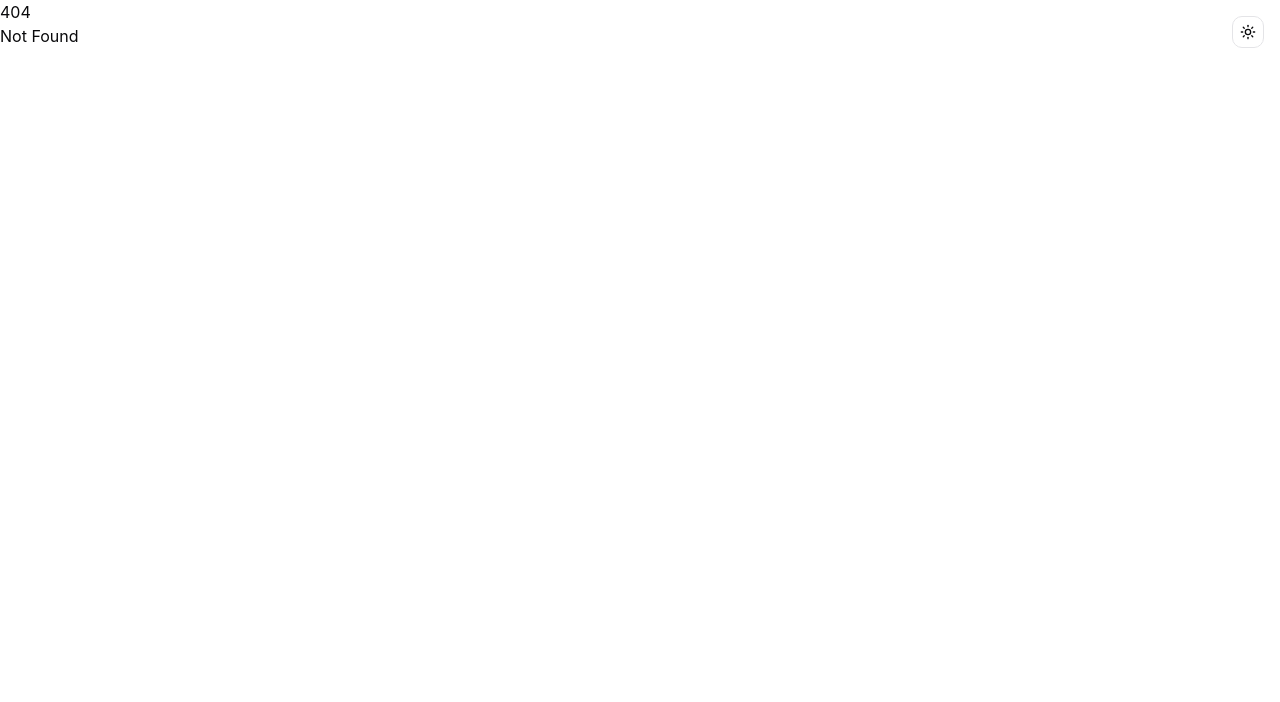
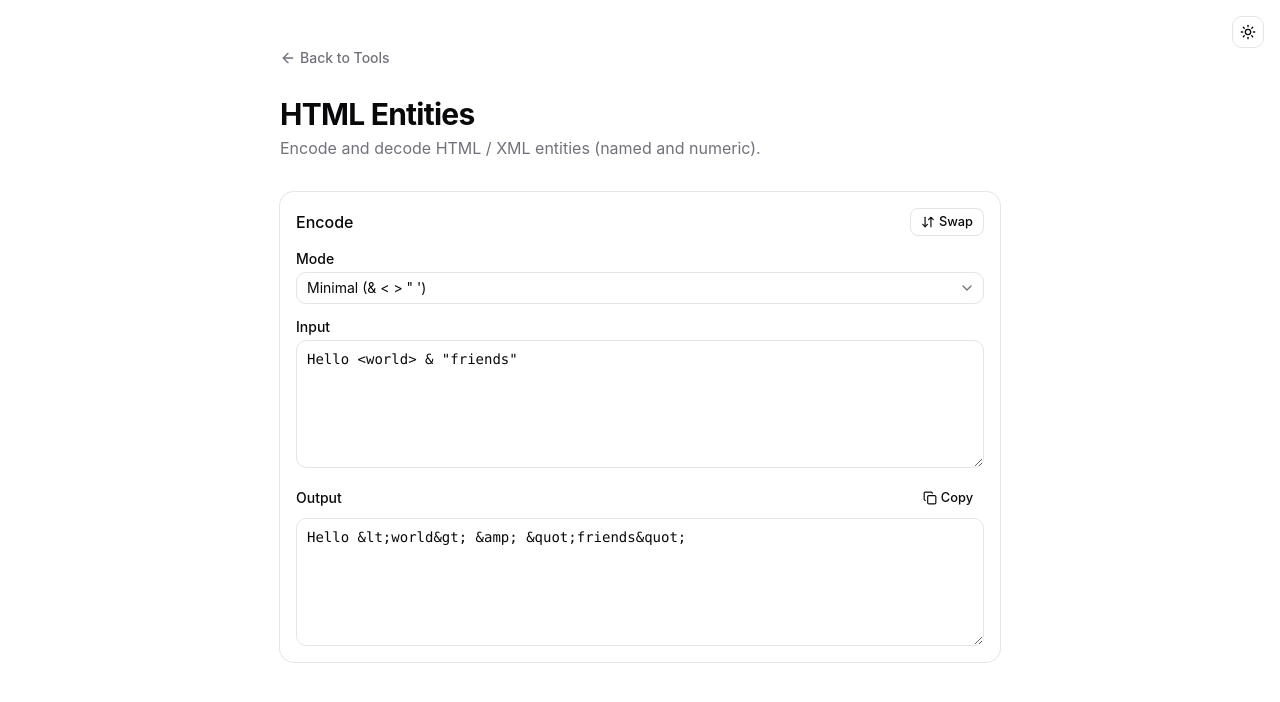
Before and after one commit to orykr/tool.ory.kr, a SvelteKit app in the folder frontend/: page /html-entities in a window 1280 px wide. Before the commit this address had no page. Shown: the top 702 px of the page. Built offline with nearby package versions, Linux system fonts and the light colour scheme.

Commit message:
feat(html-entities): add HTML entity encoder/decoder

```diff
--- /dev/null
+++ b/frontend/src/lib/html-entities.ts
@@ -0,0 +1,60 @@
+const NAMED_ENTITIES: Record<string, string> = {
+	amp: "&",
+	lt: "<",
+	gt: ">",
+	quot: '"',
+	apos: "'",
+	nbsp: " ",
+	copy: "©",
+	reg: "®",
+	trade: "™",
+	hellip: "…",
+	mdash: "—",
+	ndash: "–",
+	lsquo: "‘",
+	rsquo: "’",
+	ldquo: "“",
+	rdquo: "”"
+};
+
+const REVERSE_NAMED: Record<string, string> = Object.fromEntries(
+	Object.entries(NAMED_ENTITIES).map(([k, v]) => [v, `&${k};`])
+);
+
+export function encodeEntities(input: string, mode: "named" | "numeric" | "minimal"): string {
+	if (mode === "minimal") return input.replace(/[&<>"']/g, (c) => REVERSE_NAMED[c] ?? c);
+	const out: string[] = [];
+	for (const ch of input) {
+		const code = ch.codePointAt(0)!;
+		if (mode === "named" && REVERSE_NAMED[ch]) {
+			out.push(REVERSE_NAMED[ch]);
+			continue;
+		}
+		if (code < 0x20 || code > 0x7e) {
+			out.push(`&#${code};`);
+		} else if (mode === "named" && /[&<>"']/.test(ch)) {
+			out.push(REVERSE_NAMED[ch] ?? ch);
+		} else {
+			out.push(ch);
+		}
+	}
+	return out.join("");
+}
+
+export function decodeEntities(input: string): string {
+	return input.replace(/&(#x?[0-9a-fA-F]+|[a-zA-Z]+);/g, (full, body: string) => {
+		if (body[0] === "#") {
+			const isHex = body[1] === "x" || body[1] === "X";
+			const num = parseInt(isHex ? body.slice(2) : body.slice(1), isHex ? 16 : 10);
+			if (Number.isFinite(num) && num > 0 && num <= 0x10ffff) {
+				try {
+					return String.fromCodePoint(num);
+				} catch {
+					return full;
+				}
+			}
+			return full;
+		}
+		return NAMED_ENTITIES[body] ?? full;
+	});
+}
--- a/frontend/src/routes/+page.svelte
+++ b/frontend/src/routes/+page.svelte
@@ -101,6 +101,11 @@
 			href: "/csv",
 			title: "CSV ↔ JSON Converter",
 			description: "Convert between CSV and JSON with quote-aware parsing."
+		},
+		{
+			href: "/html-entities",
+			title: "HTML Entities",
+			description: "Encode and decode named or numeric HTML entities."
 		}
 	];
 </script>
--- /dev/null
+++ b/frontend/src/routes/html-entities/+page.svelte
@@ -0,0 +1,108 @@
+<script lang="ts">
+	import * as Card from "$lib/components/ui/card/index.js";
+	import * as Select from "$lib/components/ui/select/index.js";
+	import { Button } from "$lib/components/ui/button/index.js";
+	import { Textarea } from "$lib/components/ui/textarea/index.js";
+	import { Label } from "$lib/components/ui/label/index.js";
+	import ArrowLeft from "@lucide/svelte/icons/arrow-left";
+	import ArrowDownUp from "@lucide/svelte/icons/arrow-down-up";
+	import Copy from "@lucide/svelte/icons/copy";
+	import Check from "@lucide/svelte/icons/check";
+	import { encodeEntities, decodeEntities } from "$lib/html-entities";
+
+	let mode = $state<"encode" | "decode">("encode");
+	let encodeMode = $state<"minimal" | "named" | "numeric">("minimal");
+	let input = $state('Hello <world> & "friends"');
+	let output = $state("");
+	let copied = $state(false);
+
+	const encodeLabels: Record<"minimal" | "named" | "numeric", string> = {
+		minimal: 'Minimal (& < > " \')',
+		named: "Named entities",
+		numeric: "Numeric (&#NN;)"
+	};
+
+	$effect(() => {
+		void input;
+		void mode;
+		void encodeMode;
+		try {
+			if (mode === "encode") output = encodeEntities(input, encodeMode);
+			else output = decodeEntities(input);
+		} catch (e) {
+			output = "";
+		}
+	});
+
+	function swap() {
+		mode = mode === "encode" ? "decode" : "encode";
+		if (output) input = output;
+	}
+
+	async function copyOut() {
+		await navigator.clipboard.writeText(output);
+		copied = true;
+		setTimeout(() => (copied = false), 1500);
+	}
+</script>
+
+<main class="container mx-auto max-w-3xl px-6 py-12">
+	<nav class="mb-6">
+		<a
+			href="/"
+			class="text-muted-foreground hover:text-foreground inline-flex items-center gap-1 text-sm font-medium transition-colors"
+		>
+			<ArrowLeft class="h-4 w-4" />
+			Back to Tools
+		</a>
+	</nav>
+
+	<header class="mb-8">
+		<h1 class="text-3xl font-bold tracking-tight">HTML Entities</h1>
+		<p class="text-muted-foreground mt-1">
+			Encode and decode HTML / XML entities (named and numeric).
+		</p>
+	</header>
+
+	<Card.Root>
+		<Card.Header class="flex flex-row items-center justify-between gap-4">
+			<div>
+				<Card.Title class="text-base">{mode === "encode" ? "Encode" : "Decode"}</Card.Title>
+			</div>
+			<Button variant="outline" size="sm" onclick={swap}>
+				<ArrowDownUp />
+				Swap
+			</Button>
+		</Card.Header>
+		<Card.Content class="space-y-4">
+			{#if mode === "encode"}
+				<div class="space-y-1.5">
+					<Label for="encode-mode">Mode</Label>
+					<Select.Root type="single" bind:value={encodeMode as never}>
+						<Select.Trigger id="encode-mode" class="w-full">{encodeLabels[encodeMode]}</Select.Trigger>
+						<Select.Content>
+							<Select.Item value="minimal">{'Minimal (& < > " \')'}</Select.Item>
+							<Select.Item value="named">Named entities</Select.Item>
+							<Select.Item value="numeric">{"Numeric (&#NN;)"}</Select.Item>
+						</Select.Content>
+					</Select.Root>
+				</div>
+			{/if}
+
+			<div class="space-y-1.5">
+				<Label for="he-input">Input</Label>
+				<Textarea id="he-input" bind:value={input} class="min-h-32 font-mono text-sm" />
+			</div>
+
+			<div class="space-y-1.5">
+				<div class="flex items-center justify-between">
+					<Label for="he-output">Output</Label>
+					<Button variant="ghost" size="sm" onclick={copyOut} disabled={!output}>
+						{#if copied}<Check />Copied{:else}<Copy />Copy{/if}
+					</Button>
+				</div>
+				<Textarea id="he-output" value={output} readonly class="min-h-32 font-mono text-sm" />
+			</div>
+		</Card.Content>
+	</Card.Root>
+</main>
```
